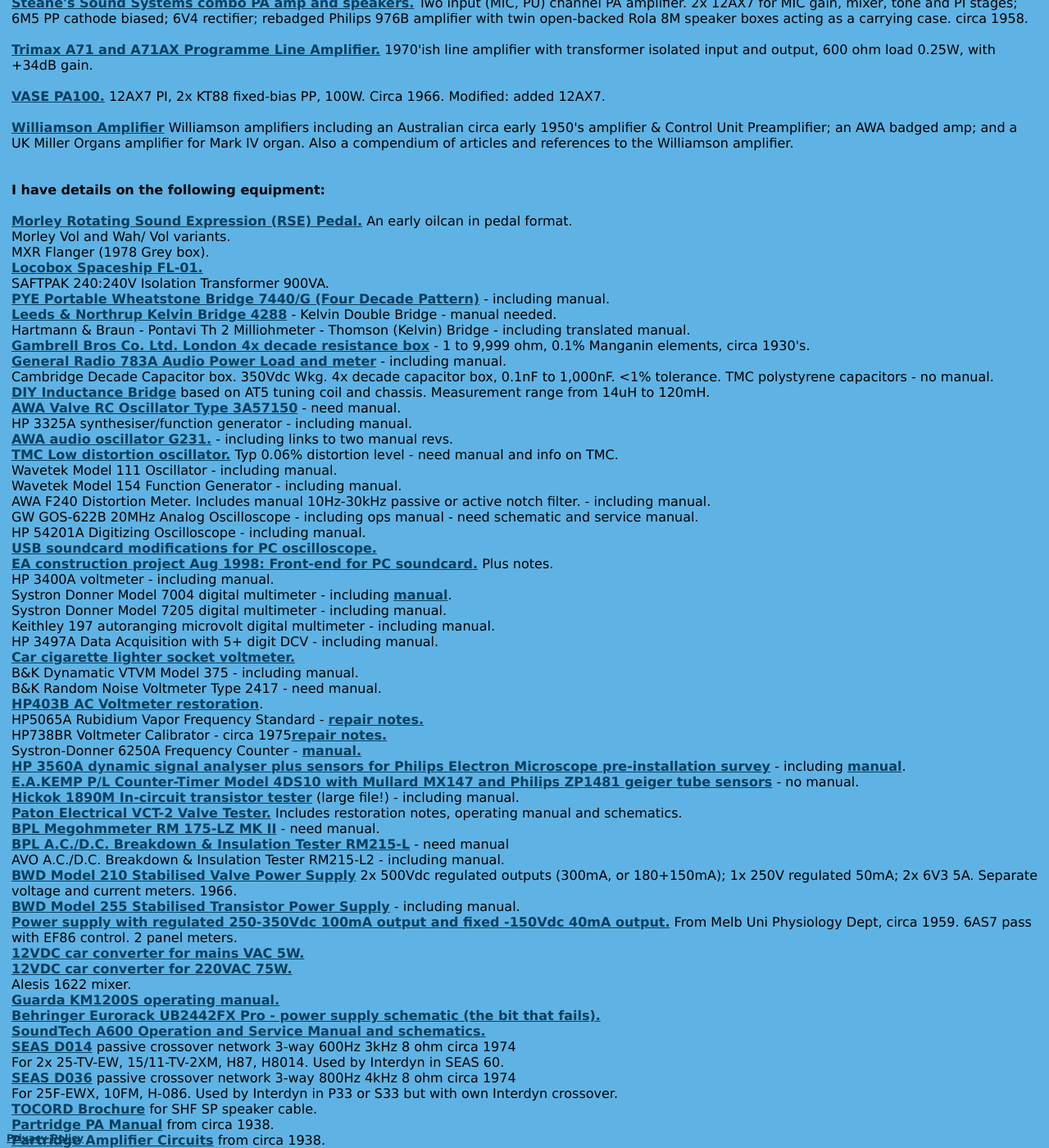
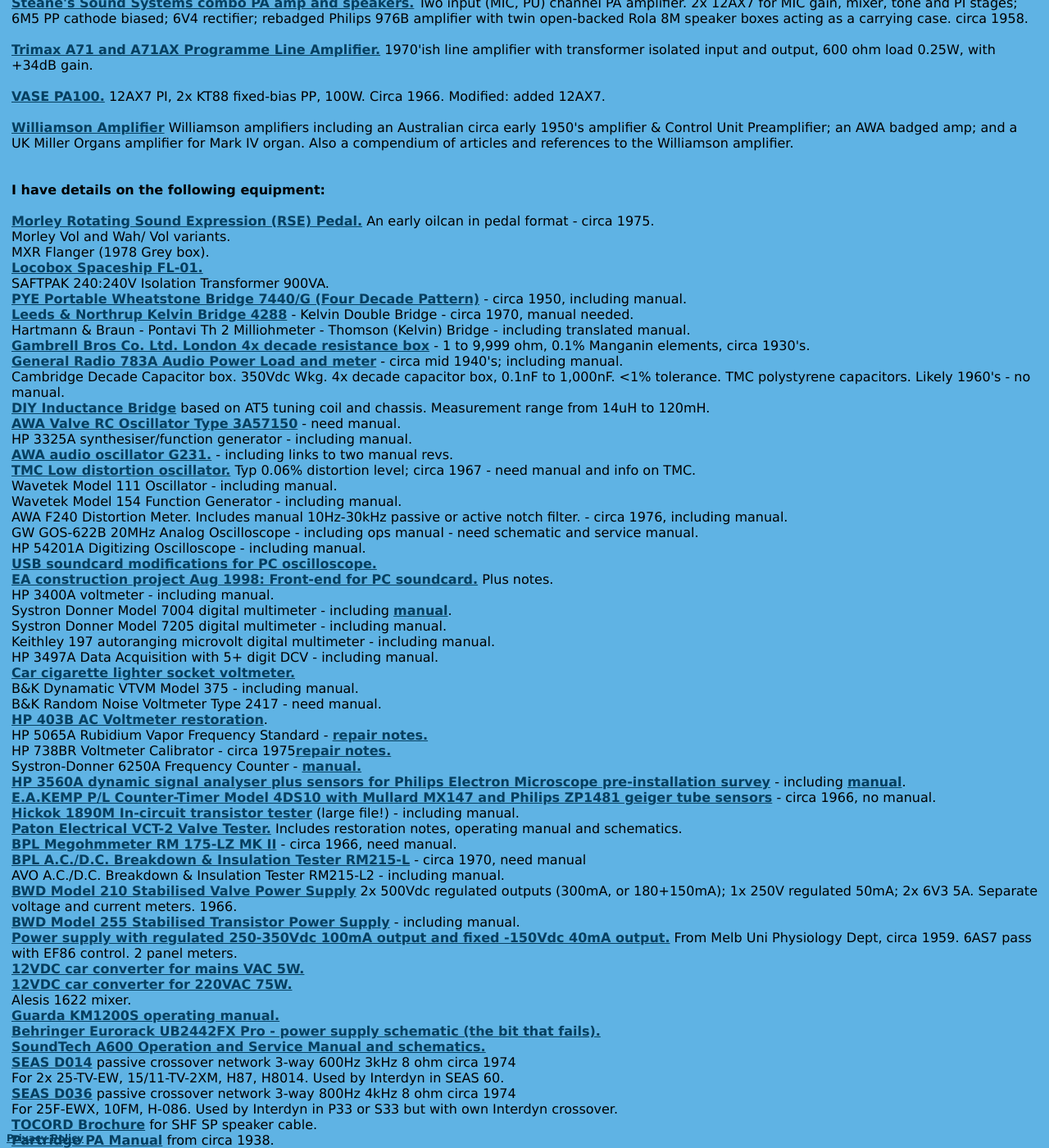
Before and after one commit to michael-robbins/michael-robbins.github.io, a Jekyll site: the page built from projects/amplifier.html, in a window 1280 px wide and 1400 px high, scrolled down 2997 px. Shown: the whole window at 82% size. Built offline with Jekyll 4.4.1, drawn with Linux system fonts in a browser that asks for light colours; some of the changed text lies outside the part shown.

Commit message:
Update amplifier.html

```diff
--- a/projects/amplifier.html
+++ b/projects/amplifier.html
@@ -193,7 +193,7 @@
       <b>I have details on the following equipment:</b>
       <br />
       <br />
-      <a href="/static/Moreley RSE.pdf">Morley Rotating Sound Expression (RSE) Pedal.</a> An early oilcan in pedal format.
+      <a href="/static/Moreley RSE.pdf">Morley Rotating Sound Expression (RSE) Pedal.</a> An early oilcan in pedal format - circa 1975.
       <br />
       Morley Vol and Wah/ Vol variants.
       <br />
@@ -203,17 +203,17 @@
       <br />
       SAFTPAK 240:240V Isolation Transformer 900VA.
       <br />
-      <a href="/static/PYE Portable Wheatstone Bridge 7440.pdf">PYE Portable Wheatstone Bridge 7440/G (Four Decade Pattern)</a> - including manual.
+      <a href="/static/PYE Portable Wheatstone Bridge 7440.pdf">PYE Portable Wheatstone Bridge 7440/G (Four Decade Pattern)</a> - circa 1950, including manual.
       <br />
-      <a href="/static/Leeds & Northrup Kelvin Bridge 4288.pdf">Leeds & Northrup Kelvin Bridge 4288</a> - Kelvin Double Bridge - manual needed.
+      <a href="/static/Leeds & Northrup Kelvin Bridge 4288.pdf">Leeds & Northrup Kelvin Bridge 4288</a> - Kelvin Double Bridge - circa 1970, manual needed.
       <br />
       Hartmann & Braun - Pontavi Th 2 Milliohmeter - Thomson (Kelvin) Bridge - including translated manual.
       <br />
       <a href="/static/GAMBRELL BROS 4x decade resistance box.pdf">Gambrell Bros Co. Ltd. London 4x decade resistance box</a> - 1 to 9,999 ohm, 0.1% Manganin elements, circa 1930's.
       <br />
-      <a href="/static/GR783A Info.pdf">General Radio 783A Audio Power Load and meter</a> - including manual.
+      <a href="/static/GR783A Info.pdf">General Radio 783A Audio Power Load and meter</a> - circa mid 1940's; including manual.
       <br />
-      Cambridge Decade Capacitor box. 350Vdc Wkg.  4x decade capacitor box, 0.1nF to 1,000nF. <1% tolerance. TMC polystyrene capacitors - no manual.
+      Cambridge Decade Capacitor box. 350Vdc Wkg.  4x decade capacitor box, 0.1nF to 1,000nF. <1% tolerance. TMC polystyrene capacitors. Likely 1960's - no manual.
       <br />
       <a href="/static/Inductance Bridge DIY.pdf">DIY Inductance Bridge</a> based on AT5 tuning coil and chassis.  Measurement range from 14uH to 120mH.
       <br />
@@ -223,13 +223,13 @@
       <br />
       <a href="/static/AWA G231 audio oscillator.pdf">AWA audio oscillator G231.</a>  - including links to two manual revs.
       <br />
-      <a href="/static/TMC Low Distortion Oscillator.pdf">TMC Low distortion oscillator.</a> Typ 0.06% distortion level - need manual and info on TMC.
+      <a href="/static/TMC Low Distortion Oscillator.pdf">TMC Low distortion oscillator.</a> Typ 0.06% distortion level; circa 1967 - need manual and info on TMC.
       <br />
       Wavetek Model 111 Oscillator - including manual.
       <br />
       Wavetek Model 154 Function Generator - including manual.
       <br />
-      AWA F240 Distortion Meter. Includes manual 10Hz-30kHz passive or active notch filter. - including manual.
+      AWA F240 Distortion Meter. Includes manual 10Hz-30kHz passive or active notch filter. - circa 1976, including manual.
       <br />
       GW GOS-622B 20MHz Analog Oscilloscope - including ops manual - need schematic and service manual.
       <br />
@@ -255,25 +255,25 @@
       <br />
       B&K Random Noise Voltmeter Type 2417 - need manual.
       <br />
-      <a href="/static/HP403B AC meter.pdf">HP403B AC Voltmeter restoration</a>.
+      <a href="/static/HP403B AC meter.pdf">HP 403B AC Voltmeter restoration</a>.
       <br />
-      HP5065A Rubidium Vapor Frequency Standard - <a href="/static/HP5065A Rubidium frequency reference.pdf">repair notes.</a>
+      HP 5065A Rubidium Vapor Frequency Standard - <a href="/static/HP5065A Rubidium frequency reference.pdf">repair notes.</a>
       <br />
-      HP738BR Voltmeter Calibrator - circa 1975<a href="/static/HP 738BR voltage calibrator.pdf">repair notes.</a>
+      HP 738BR Voltmeter Calibrator - circa 1975<a href="/static/HP 738BR voltage calibrator.pdf">repair notes.</a>
       <br />
       Systron-Donner 6250A Frequency Counter - <a href="/static/Systron Donner 6250A Instruction Manual.pdf">manual.</a>
       <br />
       <a href="/static/HP 3560A dynamic signal analyser and sensors.pdf">HP 3560A dynamic signal analyser plus sensors for Philips Electron Microscope pre-installation survey</a> - including  <a href="/static/Site selection.pdf">manual</a>.
       <br />
-      <a href="/static/Kemp Counter-Timer Model 4DS10.pdf">E.A.KEMP P/L Counter-Timer Model 4DS10 with Mullard MX147 and Philips ZP1481 geiger tube sensors</a> - no manual.
+      <a href="/static/Kemp Counter-Timer Model 4DS10.pdf">E.A.KEMP P/L Counter-Timer Model 4DS10 with Mullard MX147 and Philips ZP1481 geiger tube sensors</a> - circa 1966, no manual.
       <br />
       <a href="/static/Hickok 1890M info.pdf">Hickok 1890M In-circuit transistor tester</a> (large file!) - including manual.
       <br />
       <a href="/static/PATON%20ELECTRICAL%20VCT-2%20VALVE%20TESTER.pdf">Paton Electrical VCT-2 Valve Tester.</a>  Includes restoration notes, operating manual and schematics.
       <br />
-      <a href="/static/BPL RM175-LZ 2.pdf">BPL Megohmmeter RM 175-LZ MK II</a> - need manual.
+      <a href="/static/BPL RM175-LZ 2.pdf">BPL Megohmmeter RM 175-LZ MK II</a> - circa 1966, need manual.
       <br />
-      <a href="/static/BPL RM215-L HV Tester.pdf">BPL A.C./D.C. Breakdown & Insulation Tester RM215-L</a> - need manual
+      <a href="/static/BPL RM215-L HV Tester.pdf">BPL A.C./D.C. Breakdown & Insulation Tester RM215-L</a> - circa 1970, need manual
       <br />
       AVO A.C./D.C. Breakdown & Insulation Tester RM215-L2 - including manual.
       <br />
```
Also changed, not shown: other parts of projects/amplifier.html (+1 -1 lines).
